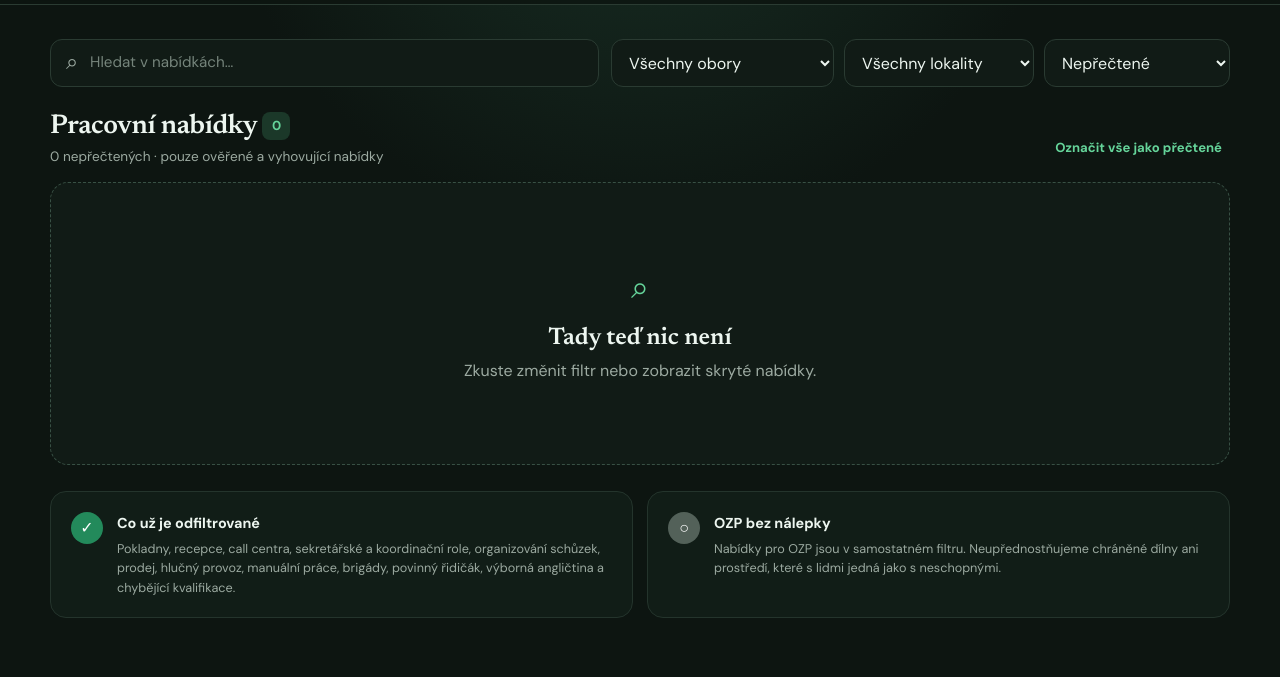
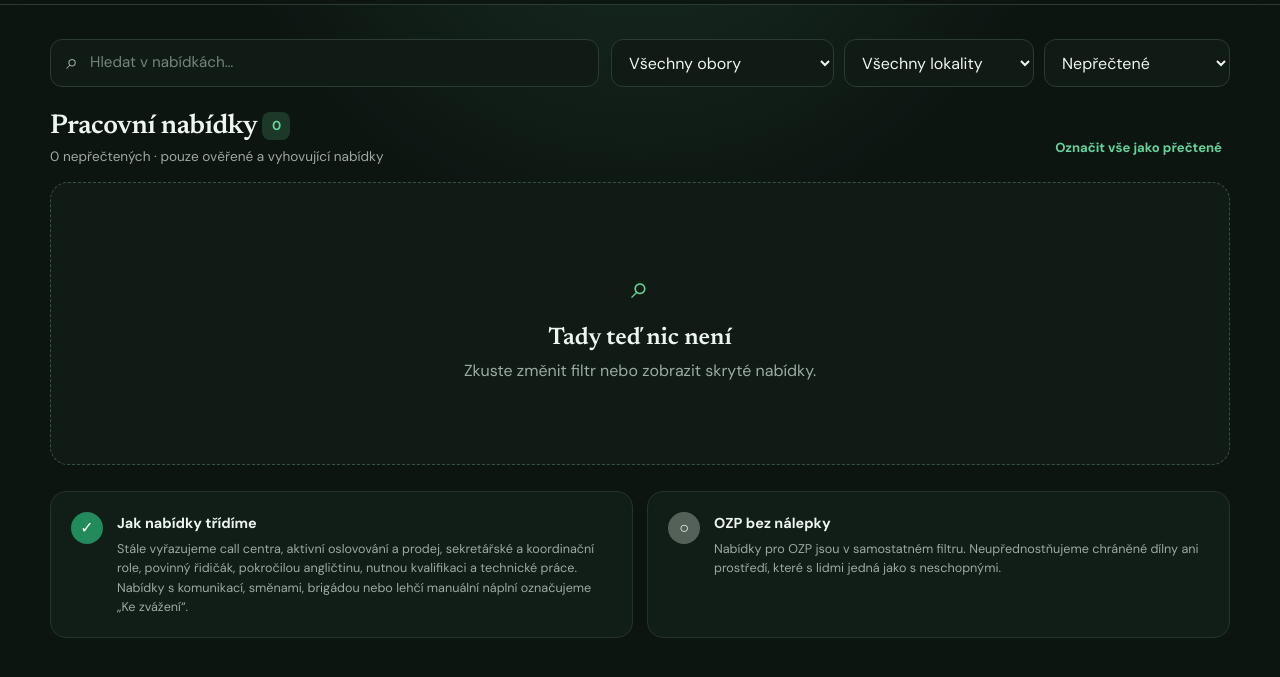
Before and after one commit to Greedlord644/klidna-prace, a plain HTML site: page dist/index.html in a window 1280 px wide. Shown: the part 67-744 px from the top of the page. Drawn offline with Linux system fonts and the light colour scheme.

Commit message:
Uvolnit filtry a zobrazit nabídky ke zvážení

```diff
--- a/dist/index.html
+++ b/dist/index.html
@@ -57,7 +57,7 @@
     <aside class="rules">
       <div>
         <span class="rules-icon">✓</span>
-        <div><h3>Co už je odfiltrované</h3><p>Pokladny, recepce, call centra, sekretářské a koordinační role, organizování schůzek, prodej, hlučný provoz, manuální práce, brigády, povinný řidičák, výborná angličtina a chybějící kvalifikace.</p></div>
+        <div><h3>Jak nabídky třídíme</h3><p>Stále vyřazujeme call centra, aktivní oslovování a prodej, sekretářské a koordinační role, povinný řidičák, pokročilou angličtinu, nutnou kvalifikaci a technické práce. Nabídky s komunikací, směnami, brigádou nebo lehčí manuální náplní označujeme „Ke zvážení“.</p></div>
       </div>
       <div>
         <span class="rules-icon muted">○</span>
```
